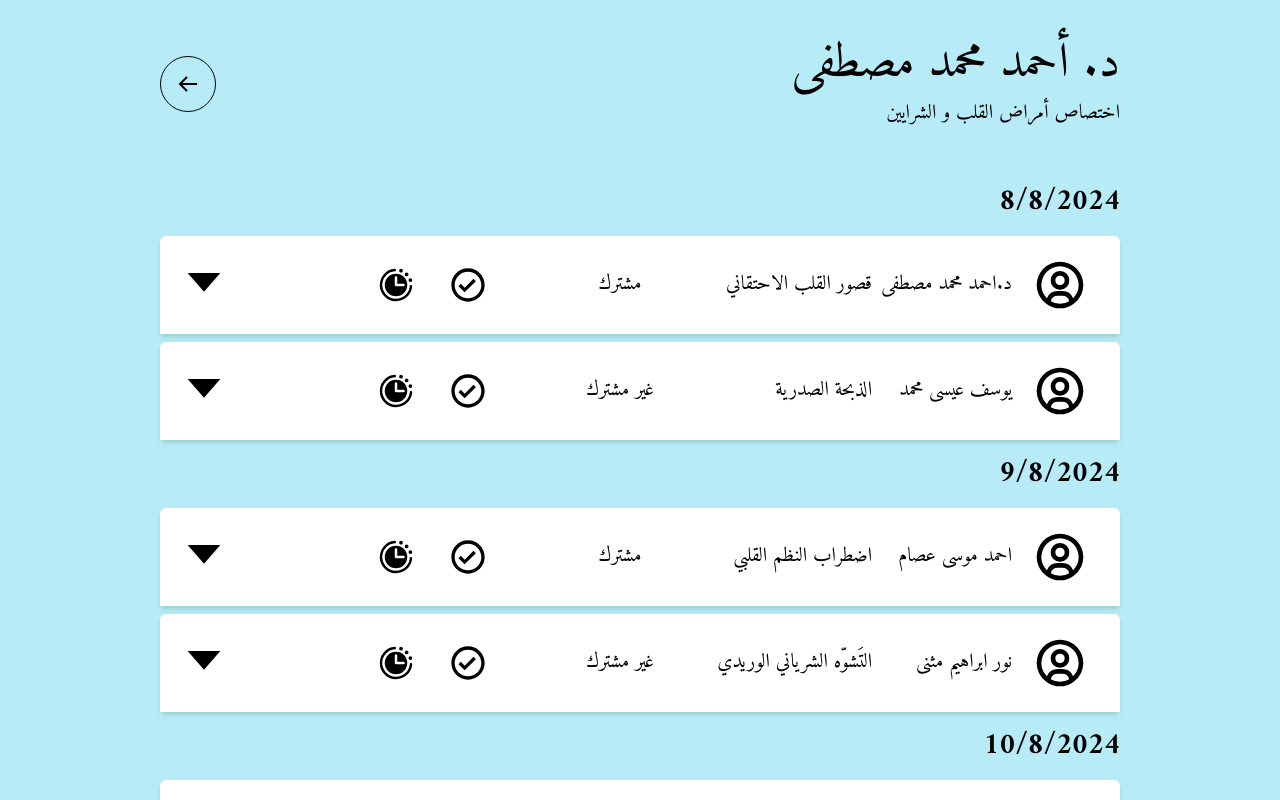
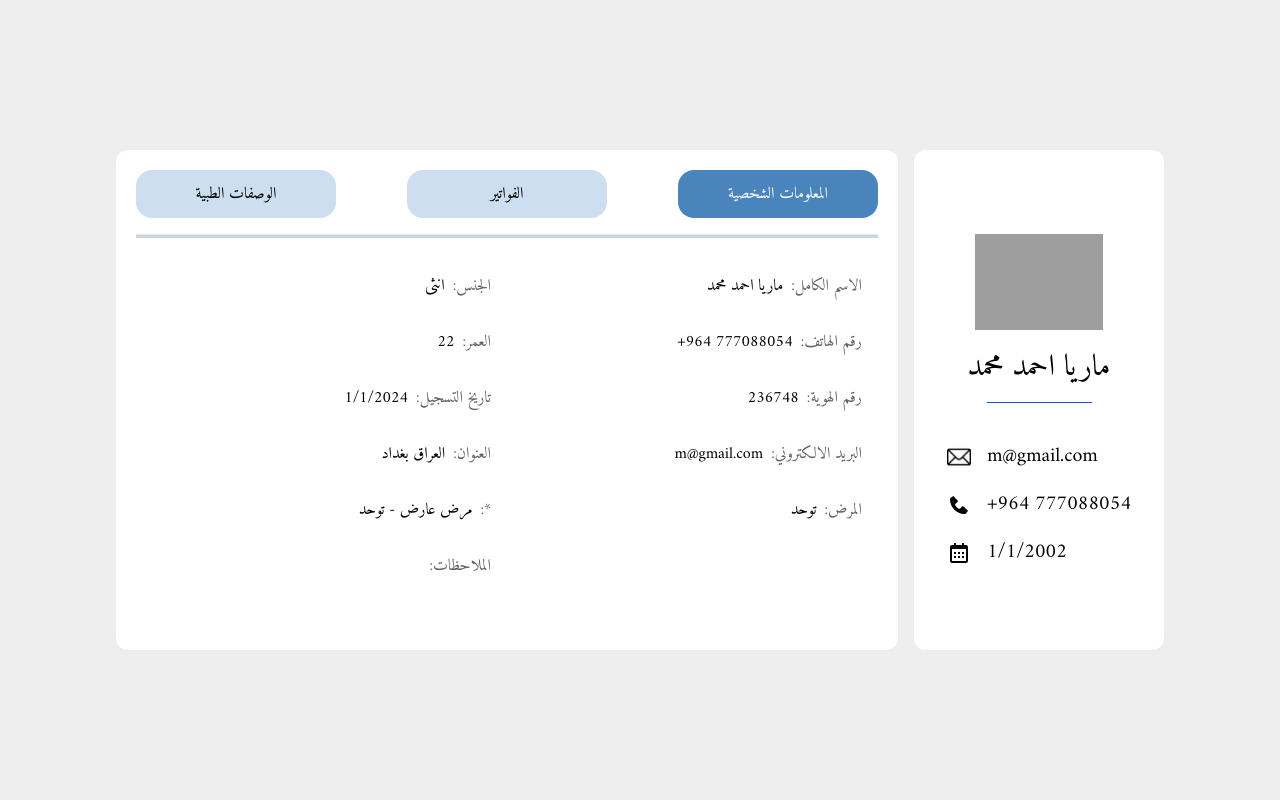
Before and after one commit to engbaqer/ClinicalManagementSystem, a React (Create React App) app: page / in a window 1280 px wide. Built offline with nearby package versions, Linux system fonts and the light colour scheme; grey boxes are pictures that could not be loaded; a web font is replaced by a local one.

Commit message:
commit for patient profile page

```diff
--- a/src/App.js
+++ b/src/App.js
@@ -2,10 +2,13 @@ import './App.css';
 import Homepage from '../src/pages/Homepage/home';
 import Reception from './pages/Reception/Reception';
 import DoctorPage from './pages/Doctor/DoctorPage';
+import PatientProfile from './pages/Patient Profile/PatientProfile';
+
+
 function App() {
   return (
     <div className="App mx-auto font-amiri">
-      <DoctorPage />
+      <PatientProfile />
     </div>
   );
 }
--- /dev/null
+++ b/src/pages/Patient Profile/Bills.jsx
@@ -0,0 +1,34 @@
+const Bills = ({ invoices }) => {
+  return (
+
+    <div className="mt-4 ">
+      {/* Header */}
+      <div className="grid grid-cols-4 place-items-center gap-5 p-2 px-5 2xl:text-3xl bg-[#F5F5F5] rounded-md">
+        <p>تاريخ الفاتورة</p>
+        <p>الحالة</p>
+        <p>أسم المريض</p>
+        <p>رقم الفاتورة</p>
+      </div>
+
+      {/* Scrollable Container */}
+      <div className="mt-2 max-h-[400px] overflow-y-scroll b rounded-md pb-24">
+        {invoices.map((data, index) => (
+          <Bill key={index} patientBill={data} />
+        ))}
+      </div>
+    </div>
+  );
+};
+
+const Bill = ({ patientBill }) => {
+  return (
+    <div className="grid grid-cols-4 text-right place-items-center  p-4 bg-[#F5F5F5] mt-2 2xl:text-xl mb-5 border rounded-md">
+      <p>{patientBill.invoiceDate}</p>
+      <p>{patientBill.status}</p>
+      <p>{patientBill.patientName}</p>
+      <p>{patientBill.invoiceNumber}</p>
+    </div>
+  );
+};
+
+export default Bills;
--- /dev/null
+++ b/src/pages/Patient Profile/MainInfo.jsx
@@ -0,0 +1,59 @@
+import PersonalInfo from './PersonalInfo';
+import Bills from './Bills';
+import MedicalPrscriptions from './MedicalPrescriptions';
+import { useState } from 'react';
+
+const MainInfo = ({ patientData }) => {
+  const [activeComponent, setActiveComponent] = useState('personalInfo');
+
+  const components = {
+    personalInfo: (
+      <PersonalInfo patientPersonalInfo={patientData.personalInfo} notes={patientData.notes}/>
+    ),
+    bills: <Bills invoices={patientData.invoices}/>,
+    medicalPerscriptions: <MedicalPrscriptions medicalRecords={patientData.medicalRecords}/>,
+  };
+
+  return (
+    <div className=" w-full col-span-3 bg-white px-5 py-5 rounded-xl min-h-[500px] max-h-[500px] overflow-hidden">
+      {/* buttons */}
+      <div className=" flex justify-between ">
+        <InfoBtn
+          changePage={() => setActiveComponent('medicalPerscriptions')}
+          btnText={'الوصفات الطبية'}
+          isOpen={activeComponent === 'medicalPerscriptions'}
+        />
+        <InfoBtn
+          changePage={() => setActiveComponent('bills')}
+          btnText={'الفواتير'}
+          isOpen={activeComponent === 'bills'}
+        />
+        <InfoBtn
+          changePage={() => setActiveComponent('personalInfo')}
+          btnText={'المعلومات الشخصية'}
+          isOpen={activeComponent === 'personalInfo'}
+        />
+      </div>
+
+      <hr className="h-1 mt-4 bg-slate-300" />
+
+      {/* actuall info */}
+      <div>{components[activeComponent]}</div>
+    </div>
+  );
+};
+
+const InfoBtn = ({ btnText, changePage, isOpen }) => {
+  return (
+    <button
+      className={` px-5 py-3 font-amiri 2xl:text-3xl min-w-[200px] rounded-2xl hover:bg-[#4985BC] hover:text-white transition-all ${
+        isOpen ? 'text-white bg-[#4985BC] ' : 'bg-[#CCDEEF]'
+      }`}
+      onClick={() => changePage()}
+    >
+      {btnText}
+    </button>
+  );
+};
+
+export default MainInfo;
--- /dev/null
+++ b/src/pages/Patient Profile/MedicalPrescriptions.jsx
@@ -0,0 +1,33 @@
+const MedicalPrscriptions = ({ medicalRecords }) => {
+  return (
+    <div className="mt-4 ">
+      {/* Header */}
+      <div className="grid grid-cols-4 place-items-center gap-5 p-2 px-5 2xl:text-3xl bg-[#F5F5F5] rounded-md">
+        <p>تاريخ الوصفة</p>
+        <p>أسم الطبيب</p>
+        <p>أسم المريض</p>
+        <p>رقم الوصفة</p>
+      </div>
+
+      {/* Scrollable Container */}
+      <div className="mt-2 max-h-[400px] overflow-y-scroll b rounded-md pb-24">
+        {medicalRecords.map((data, index) => (
+          <Bill key={index} patientRecord={data} />
+        ))}
+      </div>
+    </div>
+  );
+};
+
+const Bill = ({ patientRecord }) => {
+  return (
+    <div className="grid grid-cols-4 text-right place-items-center  p-4 bg-[#F5F5F5] mt-2 2xl:text-xl mb-5 border rounded-md">
+      <p>{patientRecord.prescriptionDate}</p>
+      <p>{patientRecord.doctorName}</p>
+      <p>{patientRecord.patientName}</p>
+      <p>{patientRecord.prescriptionNumber}</p>
+    </div>
+  );
+};
+
+export default MedicalPrscriptions;
--- /dev/null
+++ b/src/pages/Patient Profile/PatientProfile.jsx
@@ -0,0 +1,17 @@
+import { useState } from 'react';
+import patientData from './fake-patient-info';
+import SideInfo from './SideInfo';
+import MainInfo from './MainInfo';
+
+const PatientProfile = () => {
+  return (
+    <div className="bg-[#EFEEEE] h-screen w-full flex items-center font-amiri">
+      <div className="grid grid-cols-4 gap-4 2xl:w-[75%] mx-auto h-fit p-12">
+        <MainInfo patientData={patientData}/>
+        <SideInfo patientMainInfo={patientData.personalInfo} />
+      </div>
+    </div>
+  );
+};
+
+export default PatientProfile;
--- /dev/null
+++ b/src/pages/Patient Profile/PersonalInfo.jsx
@@ -0,0 +1,43 @@
+const PersonalInfo = ({ patientPersonalInfo, notes }) => {
+  return (
+    <div className=" grid grid-cols-2 grid-rows-6 text-right direction-rtl py-5">
+      <InfoFields fieldName="الجنس" fieldInfo={patientPersonalInfo.gender} />
+      <InfoFields
+        fieldName="الاسم الكامل"
+        fieldInfo={patientPersonalInfo.fullName}
+      />
+      <InfoFields fieldName="العمر" fieldInfo={patientPersonalInfo.age} />
+      <InfoFields
+        fieldName="رقم الهاتف"
+        fieldInfo={patientPersonalInfo.phoneNumber}
+      />
+      <InfoFields
+        fieldName="تاريخ التسجيل"
+        fieldInfo={patientPersonalInfo.registrationDate}
+      />
+      <InfoFields
+        fieldName="رقم الهوية"
+        fieldInfo={patientPersonalInfo.idNumber}
+      />
+      <InfoFields fieldName="العنوان" fieldInfo={patientPersonalInfo.address} />
+      <InfoFields
+        fieldName="البريد الالكتروني"
+        fieldInfo={patientPersonalInfo.email}
+      />
+      <InfoFields fieldName={'*'} fieldInfo={notes[0].note} />
+      <InfoFields fieldName="المرض" fieldInfo={patientPersonalInfo.disorder} />
+      <InfoFields fieldName="الملاحظات" fieldInfo={patientPersonalInfo.notes} />
+    </div>
+  );
+};
+
+const InfoFields = ({ fieldName, fieldInfo }) => {
+  return (
+    <div className="p-4 2xl:text-2xl flex flex-row-reverse gap-2">
+      <p className="text-[#636363]">:{fieldName} </p>
+      <p>{fieldInfo}</p>
+    </div>
+  );
+};
+
+export default PersonalInfo;
--- /dev/null
+++ b/src/pages/Patient Profile/SideInfo.jsx
@@ -0,0 +1,45 @@
+import user_icon from '../../images/user-icon.svg';
+import email_icon from '../../images/email.png';
+import phone_icon from '../../images/phone-icon.svg';
+import calender_icon from '../../images/calender.svg';
+
+const SideInfo = ({ patientMainInfo }) => {
+  return (
+    <div className="bg-white min-h-[450px] min-w-[250px] col-span-1 flex flex-col justify-center items-center p-5 rounded-xl">
+      {/* img and patient name */}
+      <div className="">
+        <img src={user_icon} alt="user image" className="h-24 mx-auto" />
+        <h2 className="text-right xl:text-3xl lg:2xl mt-5">
+          {patientMainInfo.fullName}
+        </h2>
+      </div>
+
+      {/* divider */}
+      <hr className="w-1/2 mx-auto border-blue-700 mt-4" />
+
+      {/* patient contact info */}
+      <div className="mt-5">
+        <Contact iconLink={email_icon} contactText={patientMainInfo.email} />
+        <Contact
+          iconLink={phone_icon}
+          contactText={patientMainInfo.phoneNumber}
+        />
+        <Contact
+          iconLink={calender_icon}
+          contactText={patientMainInfo.birthDate}
+        />
+      </div>
+    </div>
+  );
+};
+
+const Contact = ({ iconLink, contactText }) => {
+  return (
+    <div className="flex items-center gap-4 mt-5">
+      <img src={iconLink} alt="" className="2xl:h-10 xl:h-6" />
+      <p className="xl:text-xl">{contactText}</p>
+    </div>
+  );
+};
+
+export default SideInfo;
--- /dev/null
+++ b/src/pages/Patient Profile/fake-patient-info.js
@@ -0,0 +1,88 @@
+const patientData = {
+  personalInfo: {
+    fullName: 'ماريا احمد محمد',
+    gender: 'انثى',
+    age: '22', // This seems to be derived from birthdate or age information
+    phoneNumber: '+964 777088054',
+    email: 'm@gmail.com',
+    address: 'العراق بغداد',
+    idNumber: '236748',
+    registrationDate: '1/1/2024',
+    disorder: 'توحد', // Added disease name here
+    birthDate: '1/1/2002',
+  },
+  medicalRecords: [
+    {
+      prescriptionDate: '8/11/2024',
+      doctorName: 'د.احمد محمد مصطفى',
+      prescriptionNumber: '001',
+      patientName: 'ماريا احمد محمد',
+    },
+    {
+      prescriptionDate: '6/10/2024',
+      doctorName: 'د.عبد الله عصام محمد',
+      patientName: 'ماريا احمد محمد',
+      prescriptionNumber: '002',
+    },
+    {
+      prescriptionDate: '2/08/2024',
+      doctorName: 'د.امنة احمد محمد',
+      prescriptionNumber: '004',
+      patientName: 'ماريا احمد محمد',
+    },
+    {
+      prescriptionDate: '8/02/2024',
+      doctorName: 'د.ابتهال محمد احمد',
+      prescriptionNumber: '005',
+      patientName: 'ماريا احمد محمد',
+    },
+  ],
+  invoices: [
+    {
+      invoiceDate: '8/11/2024',
+      status: 'مُسدد',
+      invoiceNumber: '001',
+      patientName: 'ماريا احمد محمد',
+    },{
+      invoiceDate: '8/11/2024',
+      status: 'مُسدد',
+      invoiceNumber: '001',
+      patientName: 'ماريا احمد محمد',
+    },{
+      invoiceDate: '8/11/2024',
+      status: 'مُسدد',
+      invoiceNumber: '001',
+      patientName: 'ماريا احمد محمد',
+    },{
+      invoiceDate: '8/11/2024',
+      status: 'مُسدد',
+      invoiceNumber: '001',
+      patientName: 'ماريا احمد محمد',
+    },
+    {
+      invoiceDate: '4/11/2024',
+      status: 'مُسدد',
+      invoiceNumber: '007',
+      patientName: 'ماريا احمد محمد',
+    },
+    {
+      invoiceDate: '9/09/2024',
+      status: 'مُسدد',
+      invoiceNumber: '003',
+      patientName: 'ماريا احمد محمد',
+    },
+    {
+      invoiceDate: '1/1/2024',
+      status: 'غير مُسدد',
+      invoiceNumber: '021',
+      patientName: 'ماريا احمد محمد',
+    },
+  ],
+  notes: [
+    {
+      note: 'مرض عارض - توحد', // Added disease name here as well
+    },
+  ],
+};
+
+export default patientData;
--- a/tailwind.config.js
+++ b/tailwind.config.js
@@ -7,8 +7,11 @@ module.exports = {
         amiri: ['Amiri', 'serif'],
       },
       colors: {
-        primary: '#B7EBF7'
-      }
+        primary: '#B7EBF7',
+      },
+      direction: {
+        rtl: 'rtl',
+      },
     },
   },
   plugins: [],
```
